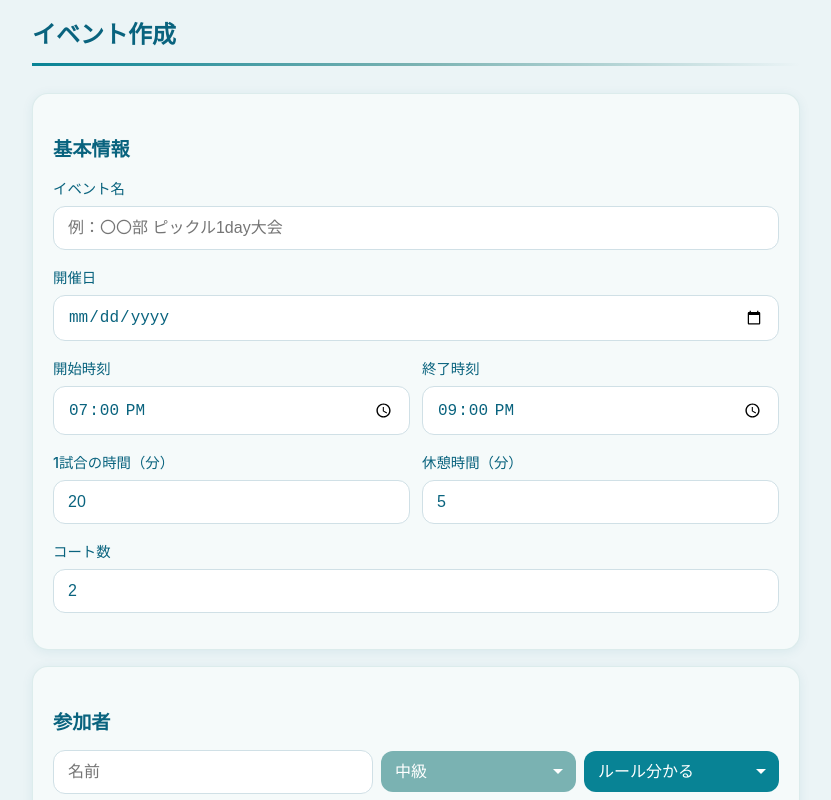
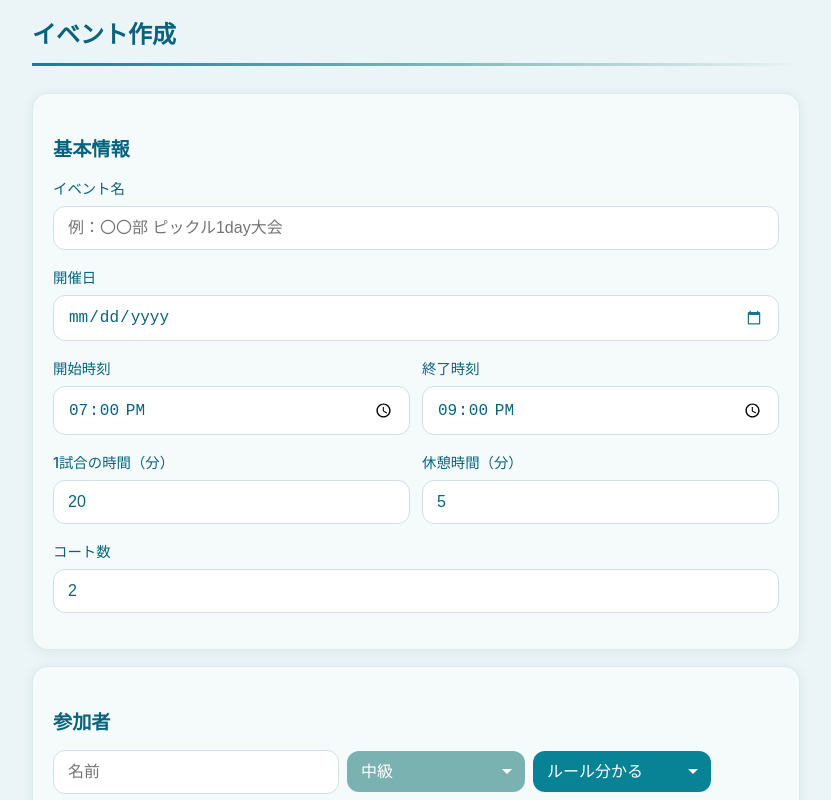
Before and after one commit to AtsukoKonno/racket-match-maker, a React (Vite) app in the folder frontend/: page /create in a window 1280 px wide. Shown: the top 800 px of the page, without its empty margins (224-1055 px from the left). Built offline with nearby package versions, Linux system fonts and the light colour scheme; no server answers.

Commit message:
Fix participant row alignment and add teal date picker styles

```diff
--- /dev/null
+++ b/frontend/render.yaml
@@ -0,0 +1,4 @@
+routes:
+  - type: rewrite
+    source: /*
+    destination: /index.html
--- a/frontend/src/pages/CreateEvent.tsx
+++ b/frontend/src/pages/CreateEvent.tsx
@@ -211,8 +211,10 @@ export default function CreateEvent() {
                 <option value="knows">ルール分かる</option>
                 <option value="newbie">ほぼ初めて</option>
               </select>
-              {i >= 4 && (
+              {i >= 4 ? (
                 <button type="button" className="btn btn-danger btn-sm" onClick={() => removeParticipant(i)}>削除</button>
+              ) : (
+                <span className="delete-spacer" />
               )}
             </div>
           ))}
--- a/frontend/src/pages/EditEvent.tsx
+++ b/frontend/src/pages/EditEvent.tsx
@@ -183,8 +183,10 @@ export default function EditEvent() {
               <option value="knows">ルール分かる</option>
               <option value="newbie">ほぼ初めて</option>
             </select>
-            {i >= 4 && (
+            {i >= 4 ? (
               <button type="button" className="btn btn-danger btn-sm" onClick={() => removeParticipant(i)}>削除</button>
+            ) : (
+              <span className="delete-spacer" />
             )}
           </div>
         ))}
--- a/frontend/src/styles.css
+++ b/frontend/src/styles.css
@@ -259,6 +259,15 @@ select.select-rules:focus {
 .participant-row .btn {
   flex-shrink: 0;
   padding: 10px 12px;
+  min-width: 60px;
+}
+
+/* 削除ボタンがない行用のスペーサー（デスクトップのみ） */
+@media (min-width: 601px) {
+  .participant-row .delete-spacer {
+    width: 60px;
+    flex-shrink: 0;
+  }
 }
 
 /* Checkbox/Radio */
@@ -731,3 +740,33 @@ a:hover {
     height: 50px;
   }
 }
+
+/* ===== Date Picker Teal Theme ===== */
+/* Chrome/Edge/Safari date picker */
+input[type="date"]::-webkit-calendar-picker-indicator {
+  filter: invert(35%) sepia(50%) saturate(600%) hue-rotate(150deg);
+  cursor: pointer;
+}
+
+/* Date picker popup styling (where supported) */
+::-webkit-datetime-edit-fields-wrapper {
+  color: #09637E;
+}
+
+/* Override browser default blue selection */
+::selection {
+  background: #7AB2B2;
+  color: #FFFFFF;
+}
+
+::-moz-selection {
+  background: #7AB2B2;
+  color: #FFFFFF;
+}
+
+/* Focus ring color */
+input:focus,
+select:focus,
+button:focus {
+  outline-color: #088395;
+}
```
Also changed, not shown: 1 other file (tests, documents, lock files or other folders).
